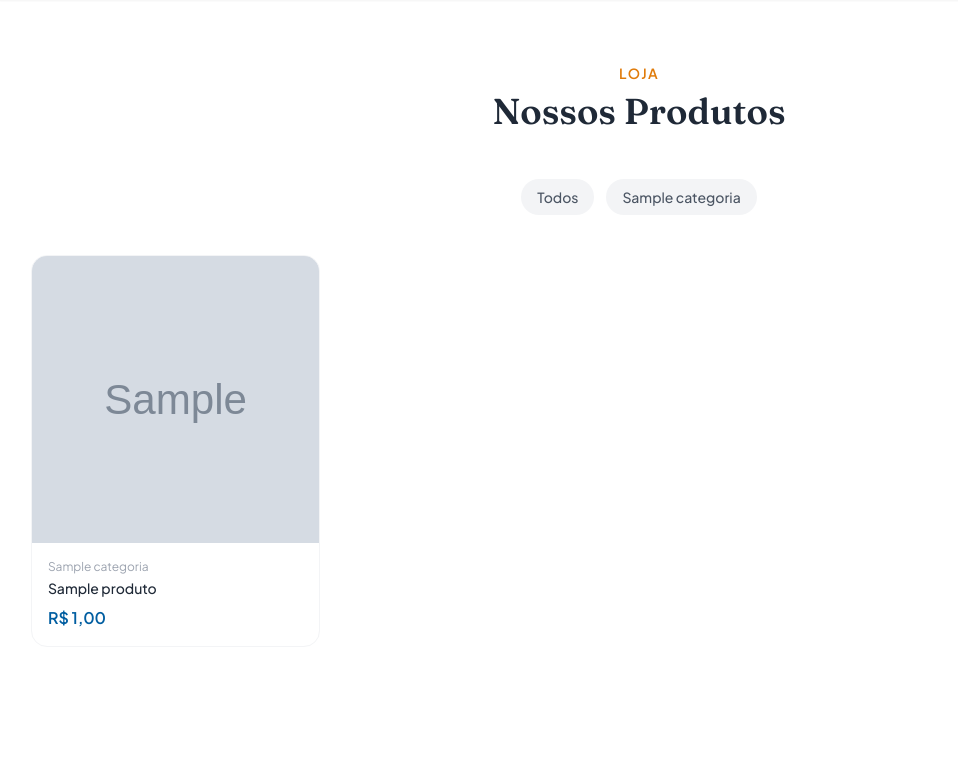
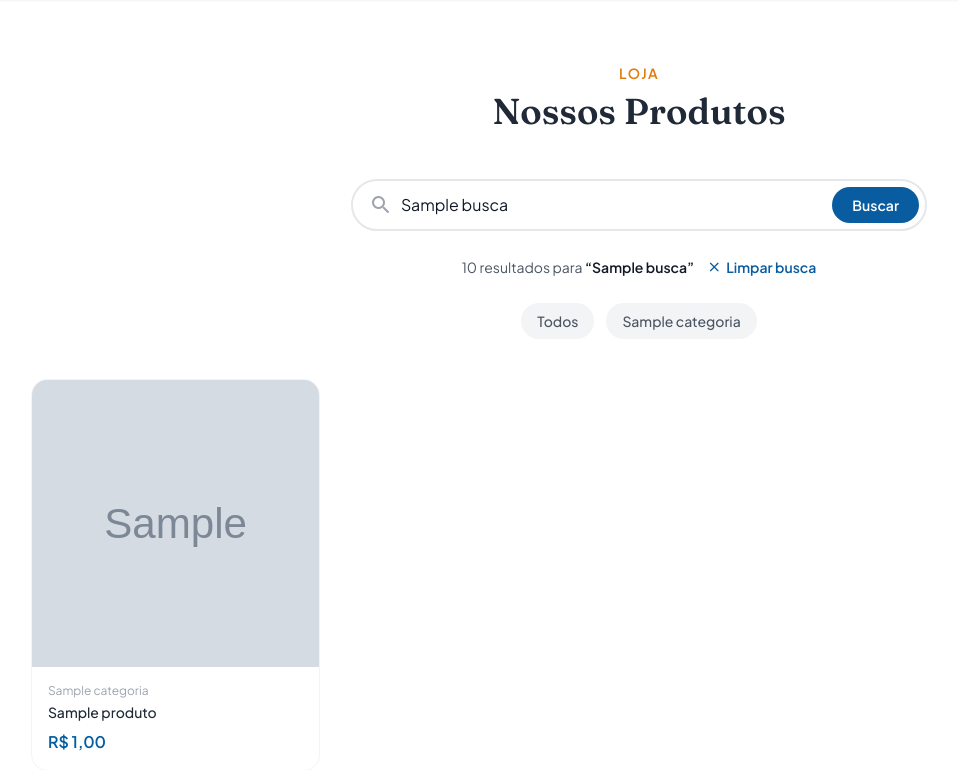
Before and after one commit to adriel312/vetclin, a Django app: template templates/pages/produtos.html in a window 1280 px wide. Shown: the part 65-835 px from the top of the page, without its empty margins (1-959 px from the left). Run offline with Django 5.2, Linux system fonts and the light colour scheme; data comes from the database, SQL or seed files in the repository; tables that the repository leaves empty hold one stand-in row (values such as "Sample post"); the template is opened without the code that fills it: values that come from a table or form of the project are taken from there, most other values are stand-ins (such as "Sample title", 1, 10 or a date in 2020); grey boxes marked "Sample" are stand-in pictures; some libraries are stand-ins or nearby versions.

Commit message:
Add files via upload

```diff
--- /dev/null
+++ b/templates/components/busca_loja.html
@@ -0,0 +1,19 @@
+{# Barra de pesquisa da loja. Usa "busca" e "categoria_ativa" do contexto. #}
+<form method="get" action="{% url 'produtos:lista' %}" role="search" class="max-w-xl mx-auto mb-6">
+  <label for="busca-loja" class="sr-only">Pesquisar produtos</label>
+  <div class="flex items-center gap-2 bg-white border-2 border-gray-200 rounded-full pl-4 pr-1.5 py-1.5 focus-within:border-[#0A5CA0] transition-colors">
+    <span class="material-icons-round text-gray-400 w-6 shrink-0 overflow-hidden">search</span>
+    <input id="busca-loja" type="search" name="q" value="{{ busca }}" maxlength="80" autocomplete="off"
+           placeholder="Pesquisar produtos, ex.: ração golden, nexgard"
+           class="flex-1 min-w-0 border-0 bg-transparent focus:ring-0 focus:outline-none text-gray-900 placeholder-gray-400 py-1.5">
+    <button type="submit" class="shrink-0 bg-[#0A5CA0] text-white font-semibold text-sm px-5 py-2 rounded-full hover:bg-[#014880] transition-colors">Buscar</button>
+  </div>
+</form>
+{% if busca %}
+<div class="flex flex-wrap items-center justify-center gap-x-3 gap-y-1 text-sm mb-6">
+  <span class="text-gray-600">{{ total }} resultado{{ total|pluralize }} para <strong class="text-gray-900">“{{ busca }}”</strong></span>
+  <a href="{% url 'produtos:lista' %}{% if categoria_ativa %}?categoria={{ categoria_ativa }}{% endif %}" class="inline-flex items-center gap-1 font-semibold text-[#0A5CA0] hover:underline">
+    <span class="material-icons-round text-base">close</span>Limpar busca
+  </a>
+</div>
+{% endif %}
--- a/templates/pages/produtos.html
+++ b/templates/pages/produtos.html
@@ -28,13 +28,15 @@
 <div class="bg-[#F3F7FB]">
 <div class="max-w-6xl mx-auto px-4 sm:px-6 lg:px-8 py-10 md:py-12">
 
+  {% include "components/busca_loja.html" %}
+
   <!-- Categorias -->
   <div class="flex flex-wrap gap-2.5 justify-center mb-8">
-    <a href="{% url 'produtos:lista' %}"
+    <a href="{% url 'produtos:lista' %}{% if busca %}?q={{ busca|urlencode }}{% endif %}"
        class="px-4 py-2 rounded-full text-sm font-semibold border transition-colors
               {% if not categoria_ativa %}bg-[#0A5CA0] border-[#0A5CA0] text-white{% else %}bg-white border-gray-200 text-gray-700 hover:border-[#0A5CA0]{% endif %}">Todos</a>
     {% for cat in categorias %}
-    <a href="?categoria={{ cat.slug }}"
+    <a href="?categoria={{ cat.slug }}{% if busca %}&amp;q={{ busca|urlencode }}{% endif %}"
        class="px-4 py-2 rounded-full text-sm font-semibold border transition-colors
               {% if categoria_ativa == cat.slug %}bg-[#0A5CA0] border-[#0A5CA0] text-white{% else %}bg-white border-gray-200 text-gray-700 hover:border-[#0A5CA0]{% endif %}">{{ cat.nome }}</a>
     {% endfor %}
@@ -58,8 +60,10 @@
   <div class="grid grid-cols-2 lg:grid-cols-4 gap-4 md:gap-5">
     {% for produto in em_oferta %}{% include "components/produto_card_oferta.html" %}{% endfor %}
   </div>
+  {% elif busca and not demais %}
+  {% include "components/busca_vazia.html" %}
   {% else %}
-  <p class="text-center text-gray-500 py-12 bg-white rounded-2xl border border-gray-200">Nenhuma oferta nesta categoria. Veja os outros produtos abaixo.</p>
+  <p class="text-center text-gray-500 py-12 bg-white rounded-2xl border border-gray-200">Nenhuma oferta {% if busca %}nesta busca{% else %}nesta categoria{% endif %}. Veja os outros produtos abaixo.</p>
   {% endif %}
 
   {% if demais %}
@@ -79,15 +83,17 @@
     <h1 class="font-display text-4xl font-semibold text-gray-800">Nossos Produtos</h1>
   </div>
 
+  {% include "components/busca_loja.html" %}
+
   <!-- Filtro por categoria (HTMX) -->
   <div class="flex flex-wrap gap-3 justify-center mb-10">
-    <a href="{% url 'produtos:lista' %}"
+    <a href="{% url 'produtos:lista' %}{% if busca %}?q={{ busca|urlencode }}{% endif %}"
        class="px-4 py-2 rounded-full text-sm font-medium transition-colors
               {% if not categoria_ativa %}bg-primary text-white{% else %}bg-gray-100 text-gray-600 hover:bg-gray-200{% endif %}">
       Todos
     </a>
     {% for cat in categorias %}
-    <a href="?categoria={{ cat.slug }}"
+    <a href="?categoria={{ cat.slug }}{% if busca %}&amp;q={{ busca|urlencode }}{% endif %}"
        class="px-4 py-2 rounded-full text-sm font-medium transition-colors
               {% if categoria_ativa == cat.slug %}bg-primary text-white{% else %}bg-gray-100 text-gray-600 hover:bg-gray-200{% endif %}">
       {{ cat.nome }}
@@ -121,7 +127,7 @@
       </div>
     </a>
     {% empty %}
-    <p class="col-span-4 text-center text-gray-400 py-16">Nenhum produto encontrado.</p>
+    {% if busca %}{% include "components/busca_vazia.html" %}{% else %}<p class="col-span-4 text-center text-gray-400 py-16">Nenhum produto encontrado.</p>{% endif %}
     {% endfor %}
   </div>
 </div>
```
Also changed, not shown: templates/components/busca_vazia.html (added, +10 -0 lines).
